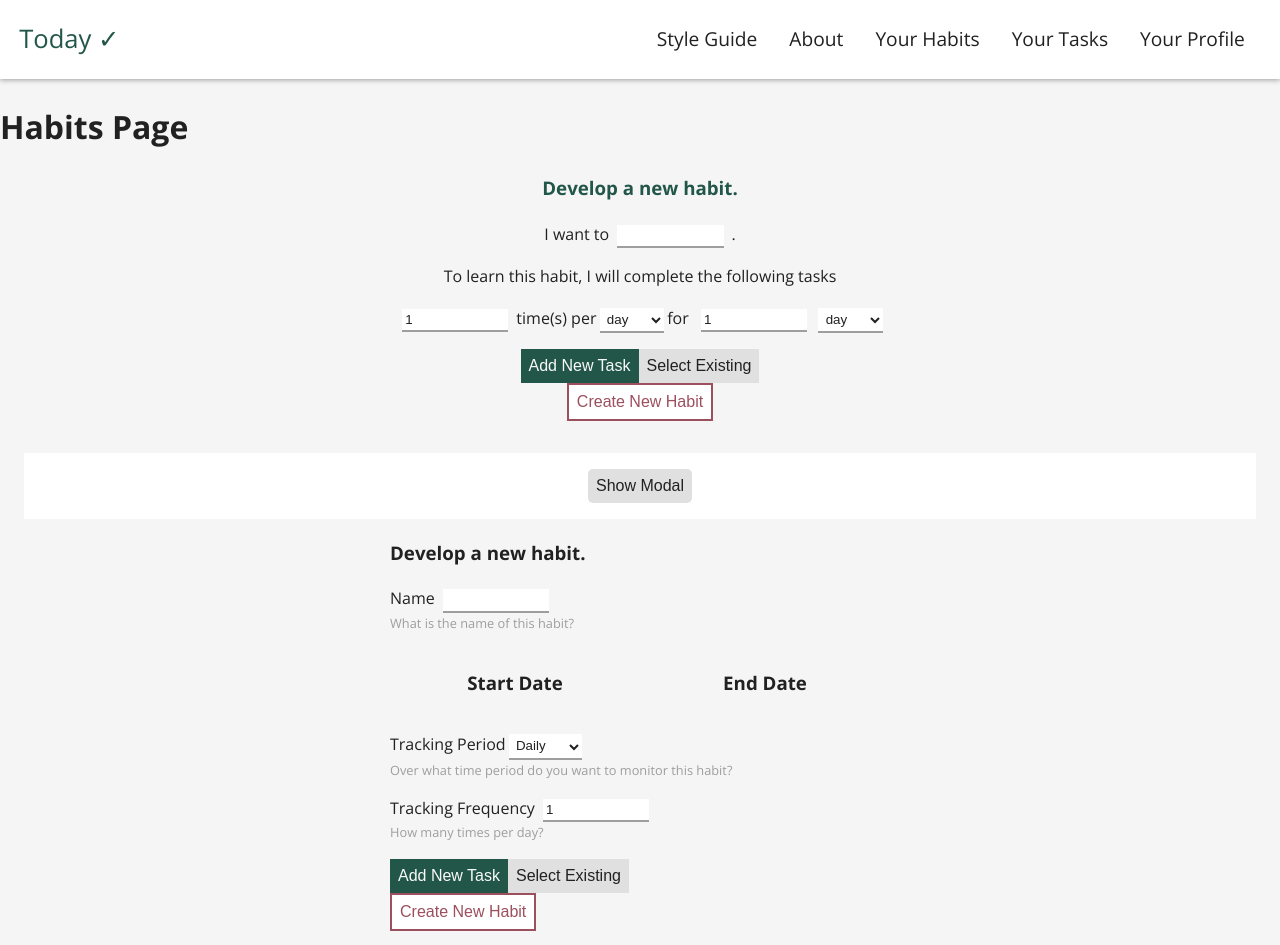
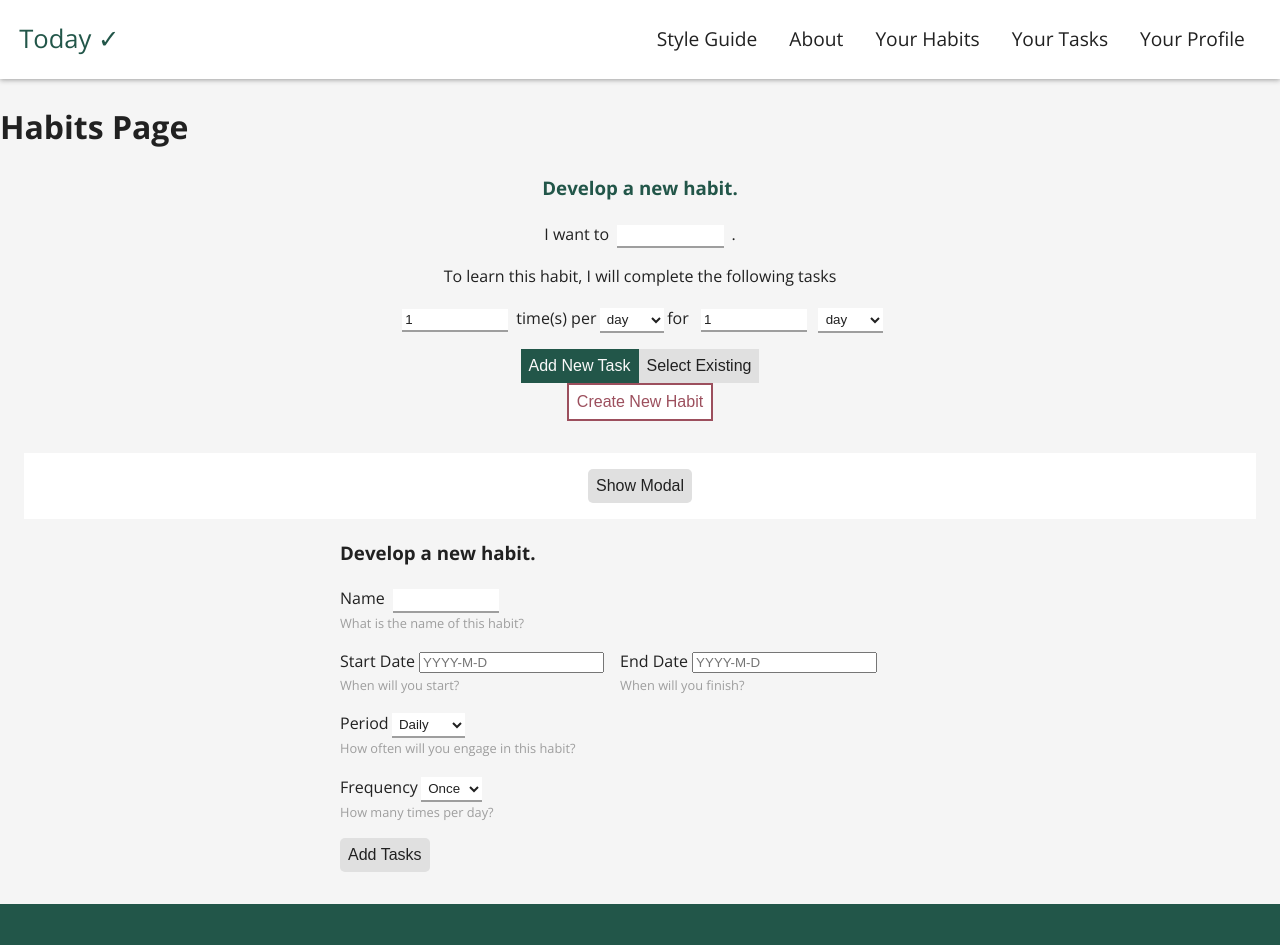
Before and after one commit to dillontitcomb/today, a Next.js app: page /habits in a window 1280 px wide. Shown: the top 945 px of the page. Built offline with nearby package versions, Linux system fonts and the light colour scheme.

Commit message:
complete simpleAddHabit form, need to finish simpleAddTask form to allow for adding tasks to new habit.

```diff
--- a/components/habits/SimpleAddHabit.js
+++ b/components/habits/SimpleAddHabit.js
@@ -6,6 +6,9 @@ import { fetcher } from '../../utils/helperFunctions';
 import { Button, OutlineButton } from '../layout/Buttons';
 import { Form, NumberInput, Option, Select, TextInput } from '../layout/Forms';
 import { SubText } from '../layout/Typography';
+import DayPickerInput from 'react-day-picker/DayPickerInput';
+import 'react-day-picker/lib/style.css';
+
 // Fields to include/add:
 // name, tasks, startDate, endDate, frequencyValue, frequencyPeriod
 
@@ -15,17 +18,20 @@ const FormGroup = styled.div`
 const FormContainer = styled.div`
   margin: auto;
   text-align: left;
-  max-width: 500px;
+  max-width: 600px;
 `;
 
 const DateContainer = styled.div`
-  display: grid;
-  grid-template-columns: 1fr 1fr;
-  text-align: center;
+  display: flex;
+  flex-direction: row;
+  flex-wrap: wrap;
+  justify-content: flex-start;
+  gap: 0rem 1rem;
 `;
 
 export default function SimpleAddHabit() {
   const [habitPeriod, setHabitPeriod] = useState('day');
+  const [showTaskForm, setShowTaskForm] = useState(false);
 
   const formik = useFormik({
     initialValues: {
@@ -38,19 +44,31 @@ export default function SimpleAddHabit() {
     },
 
     onSubmit: async (values) => {
-      const newHabit = await fetcher('/api/habits', {
-        method: 'POST',
-        body: JSON.stringify(values),
-      });
-      let habit = newHabit.data;
-      console.log(`New habit, ${habit.name} added`);
-      mutate('/api/habits');
+      console.log('Trying to submit!');
+      console.log(values);
+
+      // const newHabit = await fetcher('/api/habits', {
+      //   method: 'POST',
+      //   body: JSON.stringify(values),
+      // });
+      // let habit = newHabit.data;
+      // console.log(`New habit, ${habit.name} added`);
+      // mutate('/api/habits');
     },
   });
   function onSelect(e) {
     e.preventDefault();
     formik.setFieldValue(e.target.name, e.target.value);
     if (e.target.name === 'frequencyPeriod') setHabitPeriod(e.target.value);
+  }
+  function handleStartDateChange(selectedDay) {
+    formik.setFieldValue('startDate', selectedDay);
+  }
+  function handleEndDateChange(selectedDay) {
+    formik.setFieldValue('endDate', selectedDay);
+  }
+  function handleShowTaskForm() {
+    setShowTaskForm(!showTaskForm);
   }
 
   return (
@@ -71,16 +89,25 @@ export default function SimpleAddHabit() {
           </FormGroup>
           <DateContainer>
             <FormGroup>
-              <h3>Start Date</h3>
-
+              <label>Start Date </label>
+              <DayPickerInput
+                onDayChange={handleStartDateChange}
+                selectedDays={formik.values.startDate}
+              />
+              <SubText>When will you start?</SubText>
             </FormGroup>
             <FormGroup>
-              <h3>End Date</h3>
+              <label>End Date </label>
+              <DayPickerInput
+                onDayChange={handleEndDateChange}
+                selectedDays={formik.values.endDate}
+              />
+              <SubText>When will you finish?</SubText>
             </FormGroup>
           </DateContainer>
 
           <FormGroup>
-            <label htmlFor='frequencyPeriod'>Tracking Period</label>
+            <label htmlFor='frequencyPeriod'>Period</label>
             <Select
               name='frequencyPeriod'
               id='frequencyPeriod'
@@ -90,30 +117,34 @@ export default function SimpleAddHabit() {
               <Option value='week'>Weekly</Option>
               <Option value='month'>Monthly</Option>
             </Select>
-            <SubText>
-              Over what time period do you want to monitor this habit?
-            </SubText>
+            <SubText>How often will you engage in this habit?</SubText>
           </FormGroup>
           <FormGroup>
-            <label htmlFor='frequencyValue'>Tracking Frequency</label>
-            <NumberInput
+            <label htmlFor='frequencyValue'>Frequency</label>
+            <Select
               name='frequencyValue'
               id='frequencyValue'
-              onChange={formik.handleChange}
-              value={formik.values.frequencyValue}
-            ></NumberInput>
+              onChange={onSelect}
+            >
+              <Option value='1'>Once</Option>
+              <Option value='2'>Twice</Option>
+              <Option value='3'>3x</Option>
+              <Option value='4'>4x</Option>
+              <Option value='5'>5x</Option>
+              <Option value='6'>6x</Option>
+              <Option value='7'>7x</Option>
+            </Select>
             <SubText>How many times per {habitPeriod}?</SubText>
           </FormGroup>
           {/* TODO: Add Logic for adding tasks to habit   */}
           {/* TODO: Add Modal! */}
-          <Button buttonstyle='primary' noradius>
-            Add New Task
-          </Button>
-          <Button noradius>Select Existing</Button>
-          <br></br>
-          <OutlineButton noradius buttonstyle='secondary' type='submit'>
+
+          <Button onClick={handleShowTaskForm}>Add Tasks</Button>
+
+          {/* <OutlineButton buttonstyle='secondary' type='submit'>
             Create New Habit
-          </OutlineButton>
+          </OutlineButton> */}
+          {showTaskForm && <h1>Here's the task form!</h1>}
         </FormContainer>
       </Form>
     </div>
--- a/package.json
+++ b/package.json
@@ -15,6 +15,7 @@
     "next": "latest",
     "next-auth": "^3.7.0",
     "react": "^16.13.1",
+    "react-day-picker": "^7.4.10",
     "react-dom": "^16.13.1",
     "styled-components": "^5.2.1",
     "swr": "^0.4.2"
```
Also changed, not shown: 1 other file (tests, documents, lock files or other folders).
